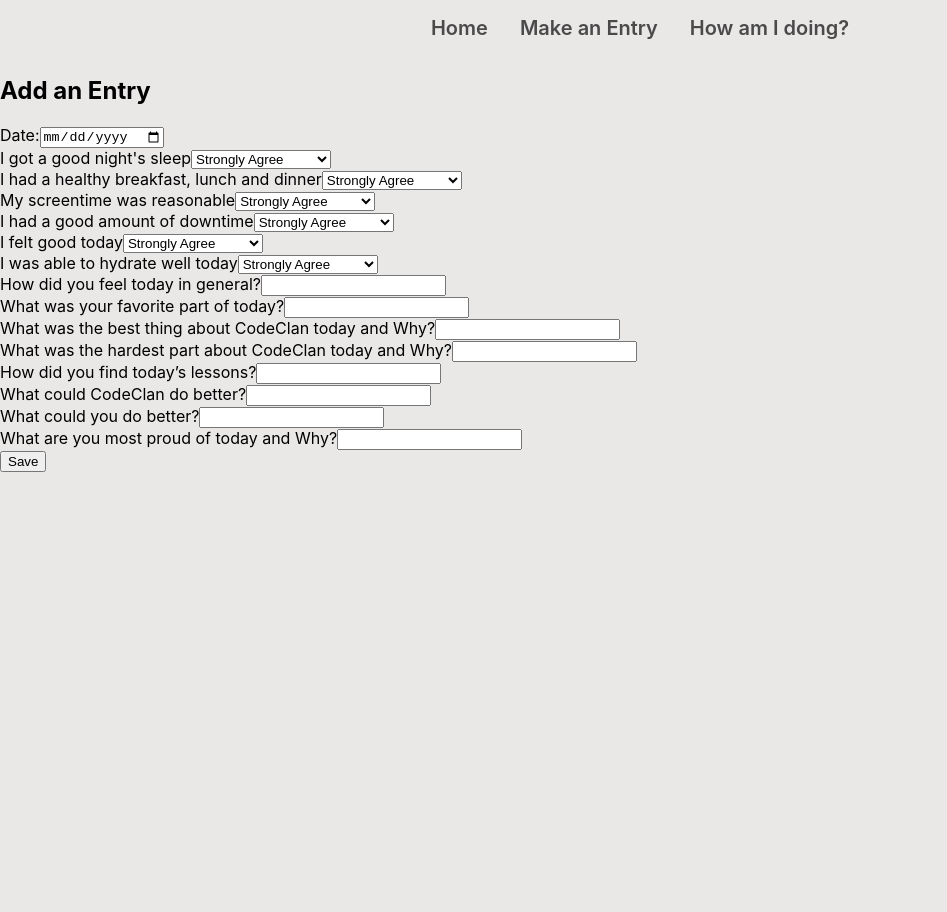
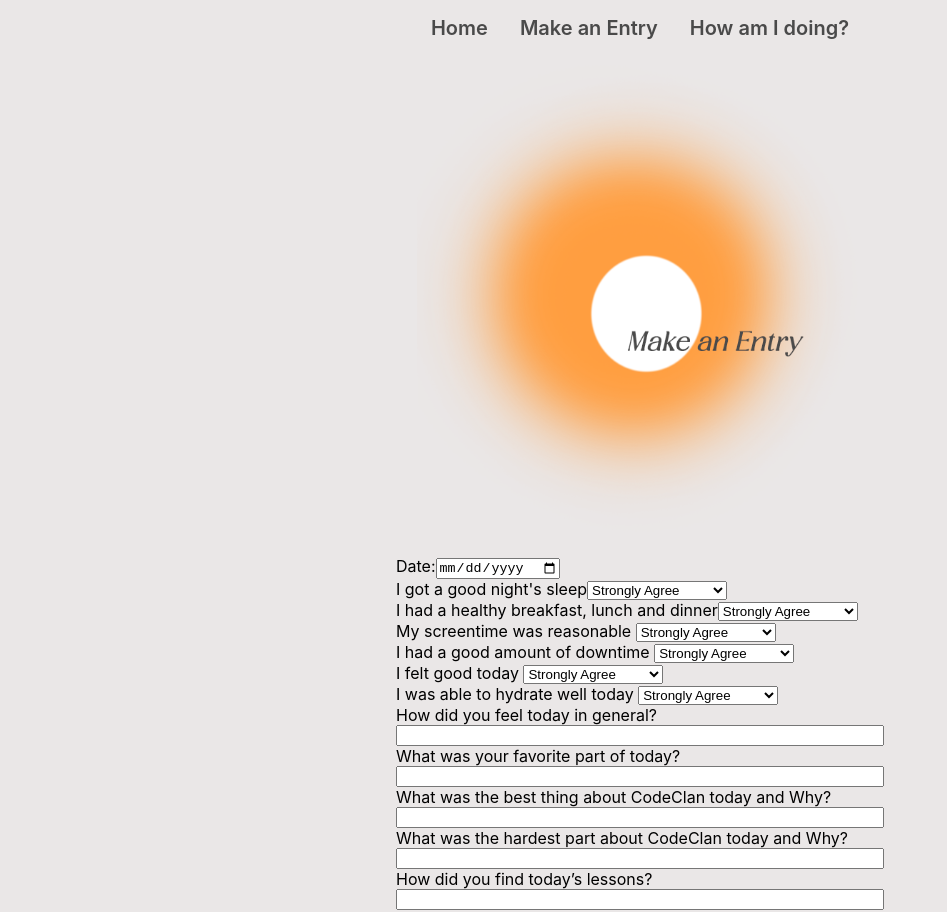
Before and after one commit to MackieJG/codeclan-journal-app, a React (Create React App) app in the folder client/: page /entry in a window 1280 px wide. Shown: the top 912 px of the page, without its empty margins (0-947 px from the left). Before the commit the page ends 800 px from the top, so only its background shows below. Built offline with nearby package versions, Linux system fonts and the light colour scheme; no server answers.

Commit message:
updating journalform and journal form css

```diff
--- a/client/src/Components/Home.js
+++ b/client/src/Components/Home.js
@@ -18,6 +18,7 @@ const Home = () => {
     font-weight: 600px;
     `
 
+
 return (
     <>
         <StyledLogo>
--- /dev/null
+++ b/client/src/Components/JournalForm.css
@@ -0,0 +1,21 @@
+.logoContainer {
+    display: flex;
+    justify-content: center;
+}
+
+#entry_logo {
+    width: 500px;
+    height: 500px;
+}
+
+
+.formContainer {
+    display: flex;
+    justify-content: center;
+}
+
+.formJournal> input{
+    display: flex;
+    flex-direction: column;
+    width: 30rem;
+}
--- a/client/src/Components/JournalForm.js
+++ b/client/src/Components/JournalForm.js
@@ -1,6 +1,9 @@
 import React from 'react'
+import logo from '../images/make_an_entry.png';
 import { useState } from 'react';
 import { postEntry } from './JournalService';
+import './JournalForm.css';
+
 
 const JournalForm = ({ addEntry }) => {
 
@@ -64,8 +67,12 @@ const JournalForm = ({ addEntry }) => {
 
 
   return (
+    <>
+    <div className='logoContainer'>
+    <img id="entry_logo" src={logo} alt=""/>
+    </div>
+    <div className="formContainer">
     <form onSubmit={onSubmit} id="journal-form" >
-      <h2>Add an Entry</h2>
       <div className="formWrap">
         <label htmlFor="date">Date:</label>
         <input
@@ -107,7 +114,7 @@ const JournalForm = ({ addEntry }) => {
         </select>
       </div>
       <div className="formWrap">
-        <label htmlFor="screentime">My screentime was reasonable</label>
+        <label htmlFor="screentime">My screentime was reasonable </label>
         <select
           onChange={onChange}
           id="screentime"
@@ -122,7 +129,7 @@ const JournalForm = ({ addEntry }) => {
         </select>
       </div>
       <div className="formWrap">
-        <label htmlFor="downtime">I had a good amount of downtime</label>
+        <label htmlFor="downtime">I had a good amount of downtime </label>
         <select
           onChange={onChange}
           id="downtime"
@@ -137,7 +144,7 @@ const JournalForm = ({ addEntry }) => {
         </select>
       </div>
       <div className="formWrap">
-        <label htmlFor="mood">I felt good today</label>
+        <label htmlFor="mood">I felt good today </label>
         <select
           onChange={onChange}
           id="mood"
@@ -153,7 +160,7 @@ const JournalForm = ({ addEntry }) => {
       </div>
       <div className="formWrap">
         <div className="formWrap">
-          <label htmlFor="hydration">I was able to hydrate well today</label>
+          <label htmlFor="hydration">I was able to hydrate well today </label>
           <select
             onChange={onChange}
             id="hydration"
@@ -168,8 +175,8 @@ const JournalForm = ({ addEntry }) => {
           </select>
         </div>
       </div>
-      <div className="formWrap">
-        <label htmlFor="how_1">How did you feel today in general?</label>
+      <div className="formJournal">
+        <label htmlFor="how_1">How did you feel today in general? </label>
         <input
           onChange={onChange}
           type="text"
@@ -178,8 +185,8 @@ const JournalForm = ({ addEntry }) => {
           value={formData.how_1}
           required />
       </div>
-      <div className="formWrap">
-        <label htmlFor="what_1">What was your favorite part of today?</label>
+      <div className="formJournal">
+        <label htmlFor="what_1">What was your favorite part of today? </label>
         <input
           onChange={onChange}
           type="text"
@@ -187,8 +194,8 @@ const JournalForm = ({ addEntry }) => {
           name="what_1"
           value={formData.what_1} />
       </div>
-      <div className="formWrap">
-        <label htmlFor="what_2">What was the best thing about CodeClan today and Why?</label>
+      <div className="formJournal">
+        <label htmlFor="what_2">What was the best thing about CodeClan today and Why? </label>
         <input
           onChange={onChange}
           type="text"
@@ -196,8 +203,8 @@ const JournalForm = ({ addEntry }) => {
           name="what_2"
           value={formData.what_2} />
       </div>
-      <div className="formWrap">
-        <label htmlFor="what_3">What was the hardest part about CodeClan today and Why?</label>
+      <div className="formJournal">
+        <label htmlFor="what_3">What was the hardest part about CodeClan today and Why? </label>
         <input
           onChange={onChange}
           type="text"
@@ -205,8 +212,8 @@ const JournalForm = ({ addEntry }) => {
           name="what_3"
           value={formData.what_3} />
       </div>
-      <div className="formWrap">
-        <label htmlFor="how_2">How did you find today’s lessons?</label>
+      <div className="formJournal">
+        <label htmlFor="how_2">How did you find today’s lessons? </label>
         <input
           onChange={onChange}
           type="text"
@@ -214,8 +221,8 @@ const JournalForm = ({ addEntry }) => {
           name="how_2"
           value={formData.how_2} />
       </div>
-      <div className="formWrap">
-        <label htmlFor="what_4">What could CodeClan do better?</label>
+      <div className="formJournal">
+        <label htmlFor="what_4">What could CodeClan do better? </label>
         <input
           onChange={onChange}
           type="text"
@@ -223,8 +230,8 @@ const JournalForm = ({ addEntry }) => {
           name="what_4"
           value={formData.what_4} />
       </div>
-      <div className="formWrap">
-        <label htmlFor="what_5">What could you do better?</label>
+      <div className="formJournal">
+        <label htmlFor="what_5">What could you do better? </label>
         <input
           onChange={onChange}
           type="text"
@@ -232,8 +239,8 @@ const JournalForm = ({ addEntry }) => {
           name="what_5"
           value={formData.what_5} />
       </div>
-      <div className="formWrap">
-        <label htmlFor="what_6">What are you most proud of today and Why?</label>
+      <div className="formJournal">
+        <label htmlFor="what_6">What are you most proud of today and Why? </label>
         <input
           onChange={onChange}
           type="text"
@@ -243,6 +250,8 @@ const JournalForm = ({ addEntry }) => {
       </div>
       <input type="submit" value="Save" id="save" />
     </form>
+    </div>
+    </>
   )
 };
 
```
Also changed, not shown: client/src/images/make_an_entry.png (added).
